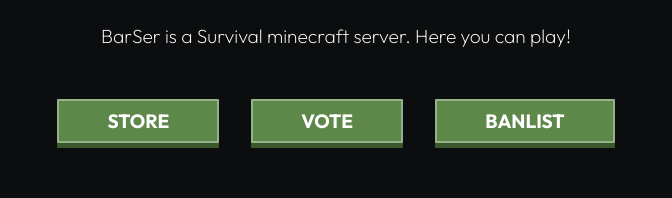
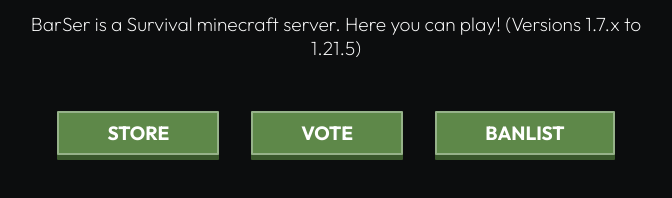
Before and after one commit to Bartosz8291/BarSer, a plain HTML site: page index.html in a window 1280 px wide. Shown: the part 440-638 px from the top of the page, without its empty margins (304-976 px from the left). Drawn offline with Linux system fonts and the light colour scheme.

Commit message:
Update index.html

```diff
--- a/index.html
+++ b/index.html
@@ -38,7 +38,7 @@
                 barser.aternos.me:48021
             </button>
             <p>
-                BarSer is a Survival minecraft server. Here you can play!
+                BarSer is a Survival minecraft server. Here you can play! (Versions 1.7.x to 1.21.5)
             </p>
             <nav>
                 <a href="store" title="">Store</a>
```
